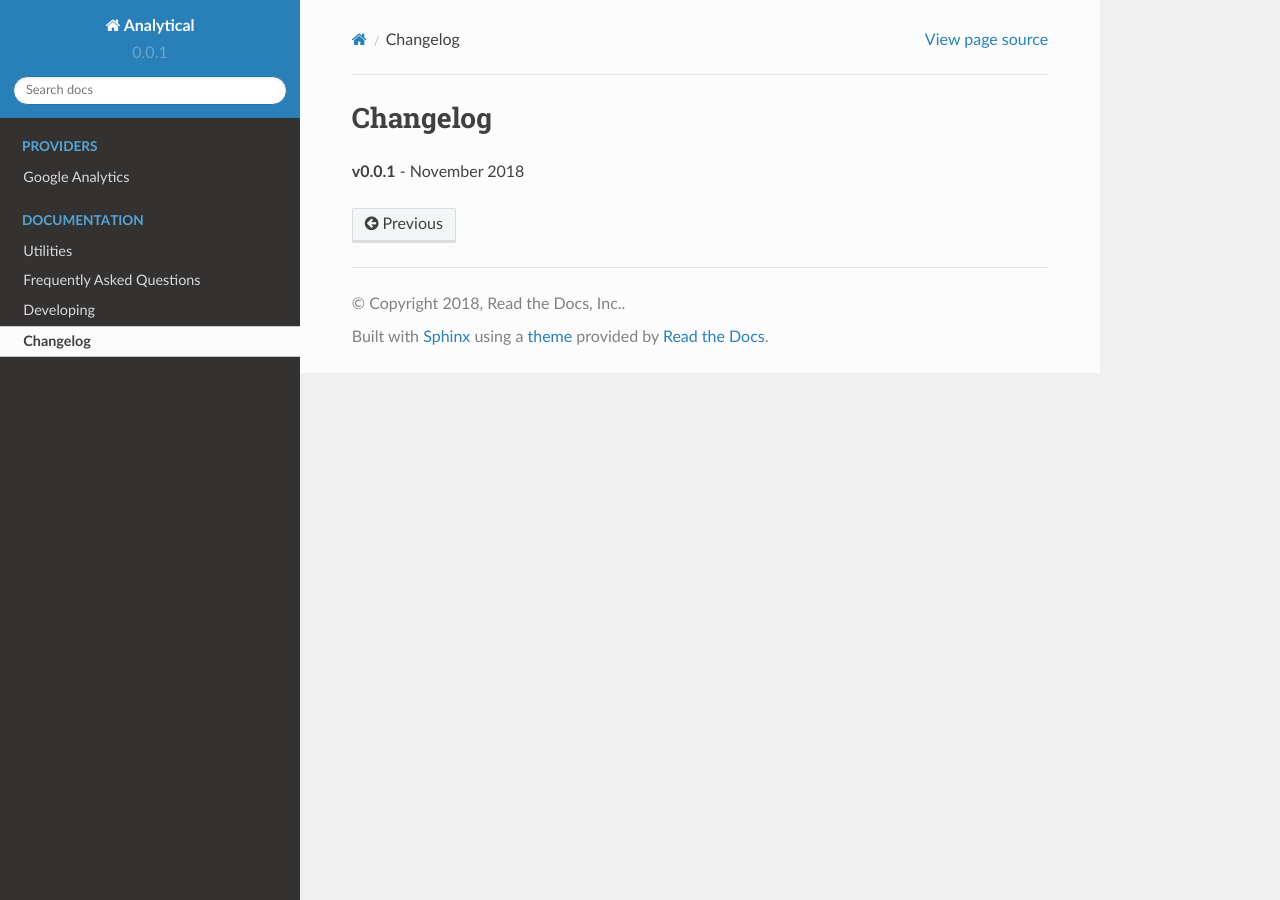
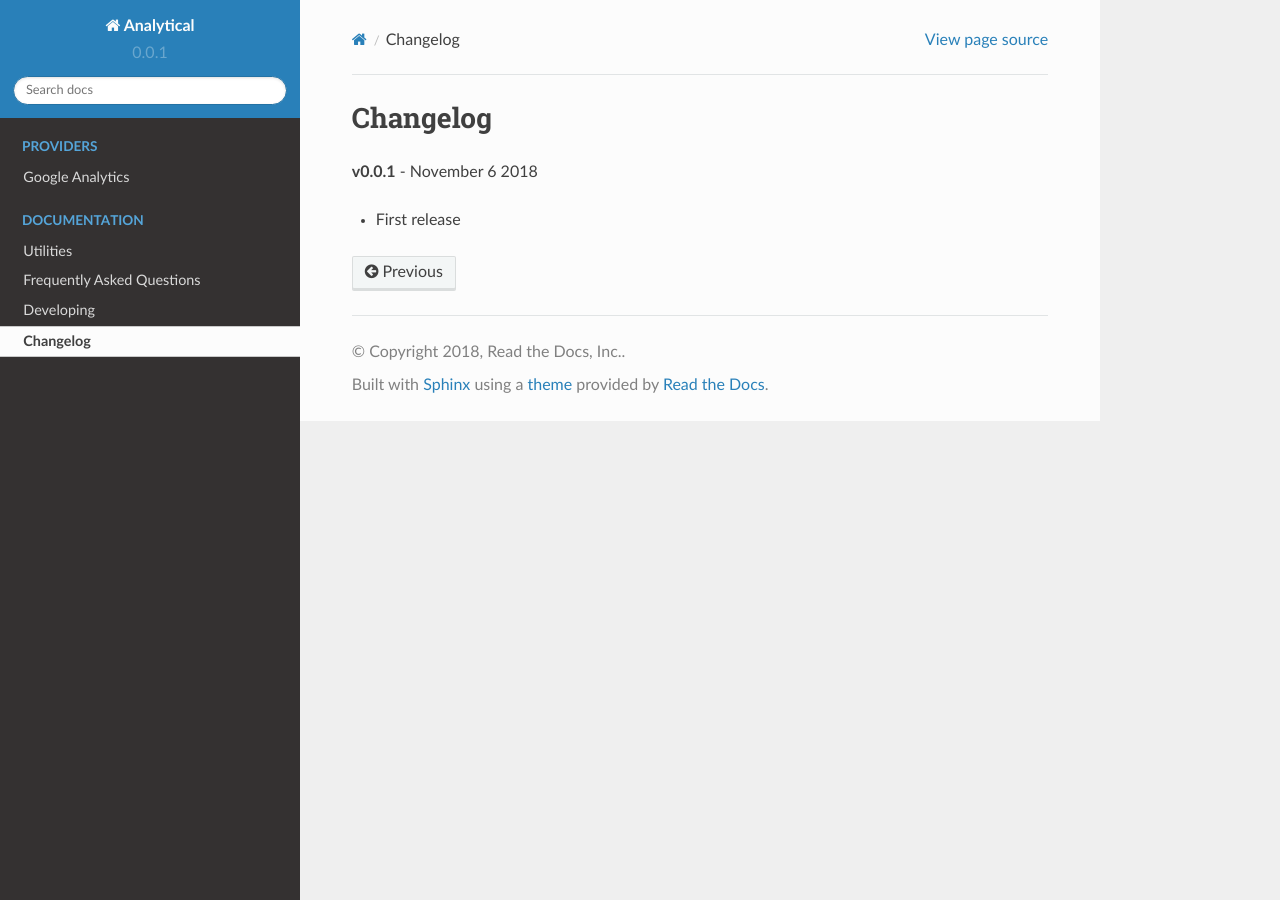
Before and after one commit to readthedocs/analytical, a Sphinx documentation site: the page built from docs/changelog.rst, in a window 1280 px wide. Built offline with Sphinx 7.4.7 and the Read the Docs theme 2.0.0, drawn with Linux system fonts in a browser that asks for light colours.

Commit message:
Update the changelog

```diff
--- a/docs/changelog.rst
+++ b/docs/changelog.rst
@@ -1,4 +1,6 @@
 Changelog
 =========
 
-**v0.0.1** - November 2018
+**v0.0.1** - November 6 2018
+
+* First release
```
